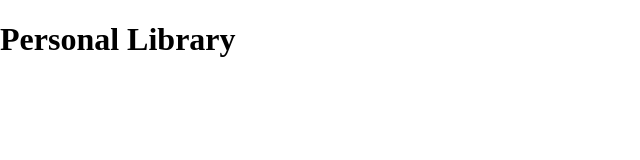
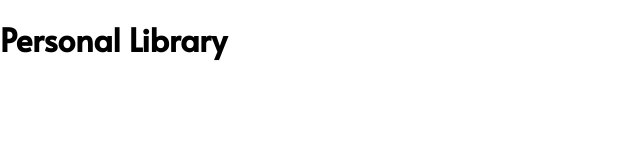
Before and after one commit to kholston/library, a plain HTML site: page index.html in a window 1280 px wide. Shown: the whole page, without its empty margins (0-640 px from the left). Drawn offline with Linux system fonts and the light colour scheme.

Commit message:
Add general font

```diff
--- a/css/style.min.css
+++ b/css/style.min.css
@@ -1 +1,2 @@
-/* No CSS *//*# sourceMappingURL=style.min.css.map */
+*{font-family:'Alata', sans-serif}
+/*# sourceMappingURL=style.min.css.map */
--- a/index.html
+++ b/index.html
@@ -5,6 +5,7 @@
     <meta name="viewport" content="width=device-width, initial-scale=1.0">
     <title>Personal Library</title>
     <link rel="stylesheet" href="css/normalize.css">
+    <link href="https://fonts.googleapis.com/css2?family=Alata&display=swap" rel="stylesheet">
     <link rel="stylesheet" href="https://cdnjs.cloudflare.com/ajax/libs/font-awesome/5.14.0/css/all.min.css">
     <link rel="stylesheet" href="css/style.min.css">
 </head>
```
